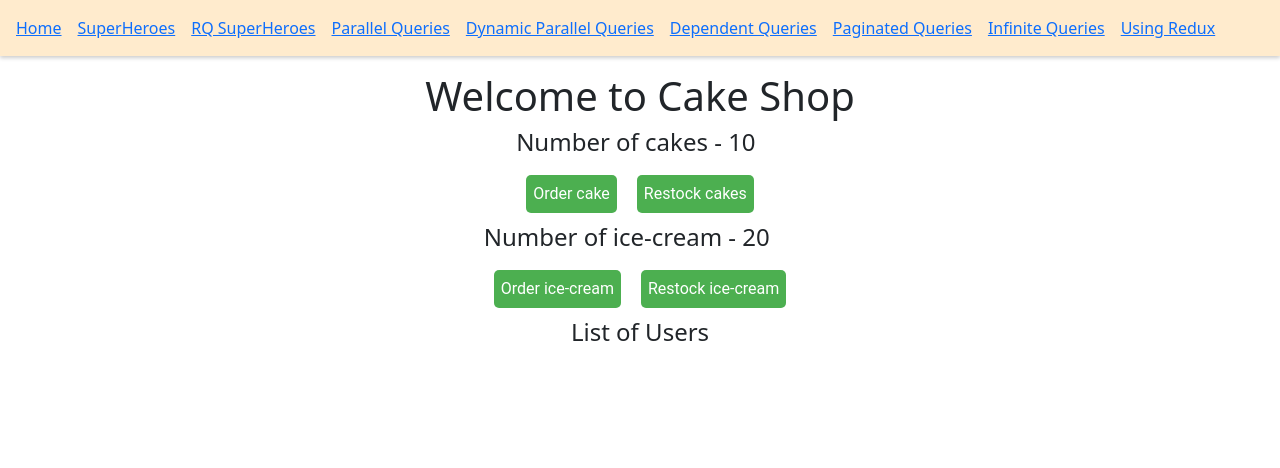
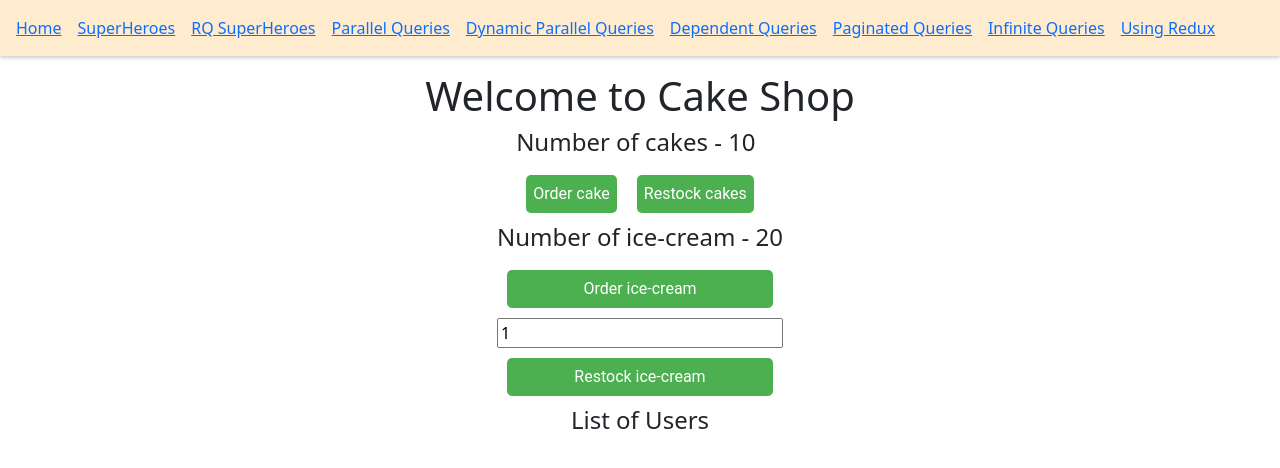
Before and after one commit to tanmesh/react-notes, a React (Create React App) app: page /rtk-cake-shop in a window 1280 px wide. Shown: the top 468 px of the page. Built offline with nearby package versions, Linux system fonts and the light colour scheme.

Commit message:
use useDispatch

```diff
--- a/src/components/cakeShop/features/cake/CakeView.jsx
+++ b/src/components/cakeShop/features/cake/CakeView.jsx
@@ -1,6 +1,7 @@
 import React from 'react'
 import { StyledButton } from '../../../../styled-components/Button'
-import { useSelector } from 'react-redux'
+import { useSelector, useDispatch } from 'react-redux'
+import { ordered, restocked } from './cakeSlice'
 
 const CakeView = () => {
     /**
@@ -8,11 +9,16 @@ const CakeView = () => {
      */
     const numOfCakes = useSelector((state) => state.cake.numOfCakes)
 
+    /**
+     * useDispatch hook returns a reference to the dispatch function from the Redux store.
+     */
+    const dispatch = useDispatch()
+
     return (
         <div>
             <h4>Number of cakes - {numOfCakes}</h4>
-            <StyledButton>Order cake</StyledButton>
-            <StyledButton>Restock cakes</StyledButton>
+            <StyledButton onClick={() => dispatch(ordered())}>Order cake</StyledButton>
+            <StyledButton onClick={() => dispatch(restocked(5))}>Restock cakes</StyledButton>
         </div>
     )
 }
--- a/src/components/cakeShop/features/icecream/IcecreamView.jsx
+++ b/src/components/cakeShop/features/icecream/IcecreamView.jsx
@@ -1,15 +1,25 @@
 import React from 'react'
 import { StyledButton } from '../../../../styled-components/Button'
-import { useSelector } from 'react-redux';
+import { useSelector, useDispatch } from 'react-redux';
+import { ordered, restocked } from './icecreamSlice';
 
 const IcecreamView = () => {
+    const [value, setValue] = React.useState(1)
     const numOfIcecreams = useSelector((state) => state.icecream.numOfIcecreams)
 
+    const dispatch = useDispatch()
     return (
-        <div>
+        <div className='d-flex flex-column'>
             <h4>Number of ice-cream - {numOfIcecreams}</h4>
-            <StyledButton>Order ice-cream</StyledButton>
-            <StyledButton>Restock ice-cream</StyledButton>
+            <StyledButton onClick={() => { dispatch(ordered()) }}>Order ice-cream</StyledButton>
+            <div className='d-flex flex-column'>
+                <input
+                    type='number'
+                    value={value}
+                    onChange={(e) => setValue(parseInt(e.target.value))}
+                />
+                <StyledButton onClick={() => { dispatch(restocked(value)) }}>Restock ice-cream</StyledButton>
+            </div>
         </div>
     )
 }
```
